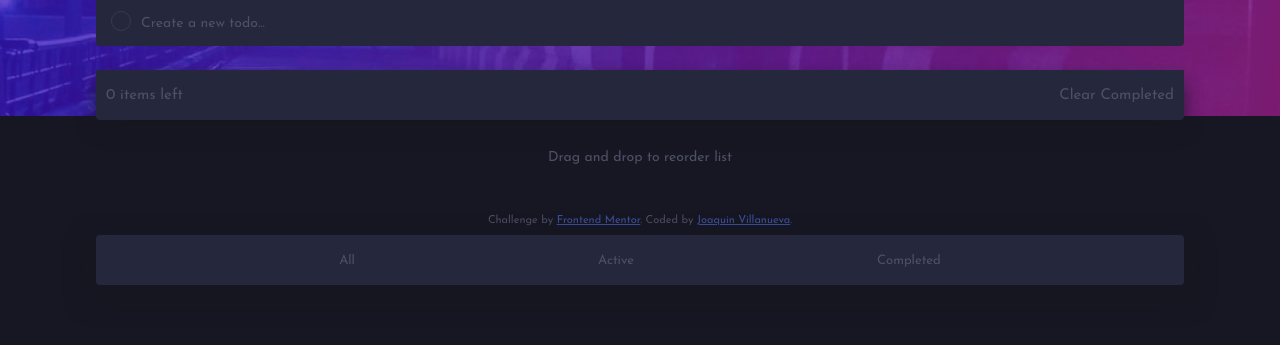
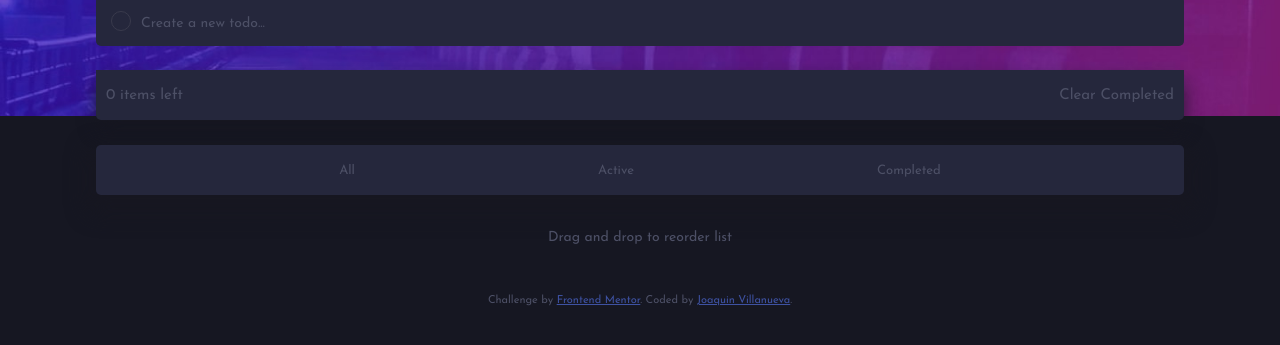
Before and after one commit to JoaquinVF/todo-app-main, a plain HTML site: page index.html in a window 1280 px wide. Shown: the part 109-454 px from the top of the page. Drawn offline with Linux system fonts and the light colour scheme.

Commit message:
border radius change
margin top change

```diff
--- a/style.css
+++ b/style.css
@@ -75,7 +75,7 @@ header{
     background: var(--bg-todo);
     margin-top: 30px;
     padding: 10px;
-    border-radius: 4px;
+    border-radius: 5px;
     display: flex;
     align-items: center;
 }
@@ -150,7 +150,7 @@ header{
     background-color: var(--bg-todo);
     font-size: 15px;
     color: hsl(233, 14%, 35%);
-    border-radius: 0 0 4px 4px;
+    border-radius: 0 0 5px 5px;
     box-shadow: 0px 10px 20px -3px var(--bx-shdw);
 }
 .remarks div{
@@ -158,8 +158,7 @@ header{
 }
 .filter-container{
     position: absolute;
-    bottom: -70px;
-    margin-top: 15px;
+    margin-top: 150px;
     width: 100%;
     height: 50px;
     display: flex;
@@ -168,7 +167,7 @@ header{
     background-color: var(--bg-todo);
     font-size: 13px;
     color: hsl(233, 14%, 35%);
-    border-radius: 4px;
+    border-radius: 5px;
     box-shadow: 0px 10px 20px 10px var(--bx-shdw);
 }
 .filterActive, .filter2, .filter3, .clear{
@@ -176,7 +175,7 @@ header{
 }
 .text{
     position: relative;
-    margin: 30px 0 50px 0;
+    margin: 110px 0 50px 0;
     width: 100%;
     text-align: center;
     font-size: 14px;
```
